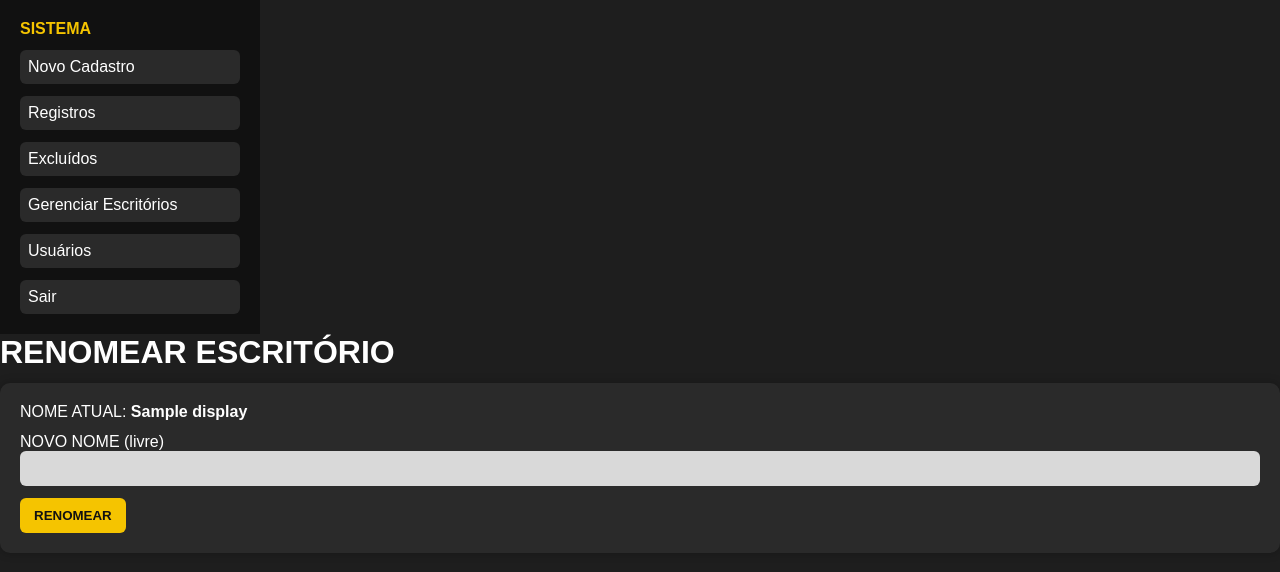
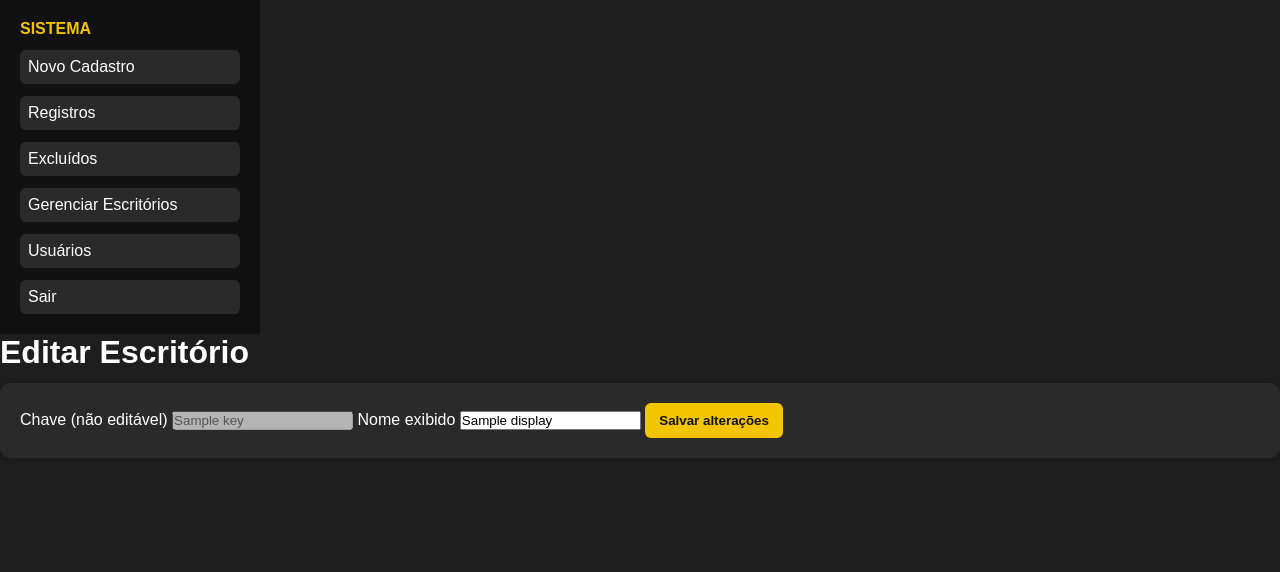
Before and after one commit to bponedev/REGISTRO-DE-CLIENTES, a Python web app: template templates/edit_office.html in a window 1280 px wide. Shown: the top 572 px of the page. Run offline with Jinja, Linux system fonts and the light colour scheme; the template is opened without the code that fills it: most values are stand-ins (such as "Sample title", 1, 10 or a date in 2020).

Commit message:
Update edit_office.html

```diff
--- a/templates/edit_office.html
+++ b/templates/edit_office.html
@@ -1,12 +1,23 @@
 {% extends "base.html" %}
 {% block content %}
-<h1>RENOMEAR ESCRITÓRIO</h1>
+
+<h1>Editar Escritório</h1>
+
 <div class="card">
-  <form action="{{ url_for('rename_office') }}" method="post">
-    <input type="hidden" name="office_old" value="{{ office }}">
-    <label class="field">NOME ATUAL: <strong>{{ display }}</strong></label>
-    <label class="field">NOVO NOME (livre)<input name="office_new" required></label>
-    <button class="btn" type="submit">RENOMEAR</button>
-  </form>
+
+<form method="POST" action="{{ url_for('office_edit', office_key=office.key) }}">
+
+    <label>Chave (não editável)
+        <input value="{{ office.key }}" disabled>
+    </label>
+
+    <label>Nome exibido
+        <input name="display_name" value="{{ office.display }}" required>
+    </label>
+
+    <button class="btn" type="submit">Salvar alterações</button>
+</form>
+
 </div>
+
 {% endblock %}
```
